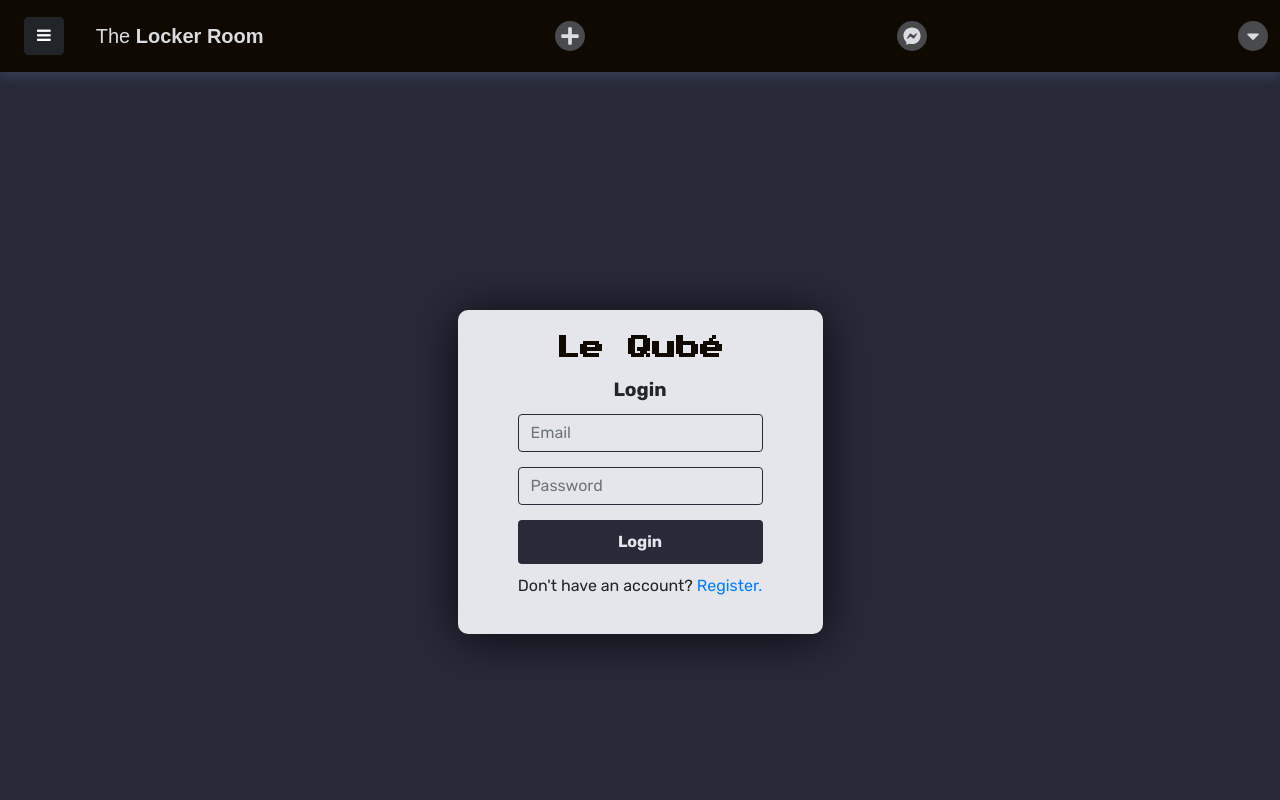
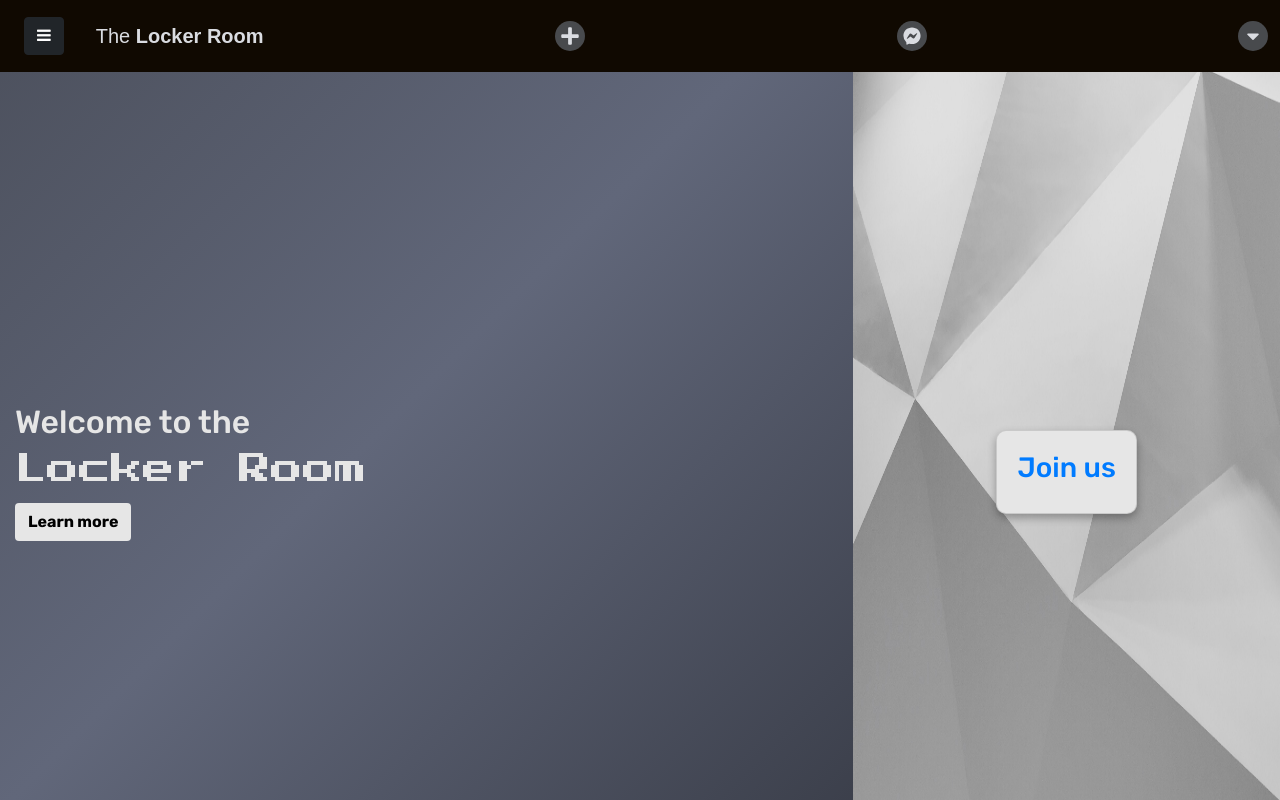
Before and after one commit to gtrtuugii/the-room, a React (Create React App) app: page /login in a window 1280 px wide. Shown: the top 800 px of the page. Built offline with nearby package versions, Linux system fonts and the light colour scheme; no server answers; the database is empty.

Commit message:
Create background for App.js

```diff
--- a/src/App.js
+++ b/src/App.js
@@ -34,6 +34,7 @@ export default function App() {
     <div className="App">
       <BrowserRouter>
         <ToggleSideBar />
+        <Welcome/>
         <Routes>
           <Route exact path="/home" element={<ProctectedRoute><Dashboard/></ProctectedRoute>} />
           <Route exact path="/login" element={<ChatLogin />} />
```
